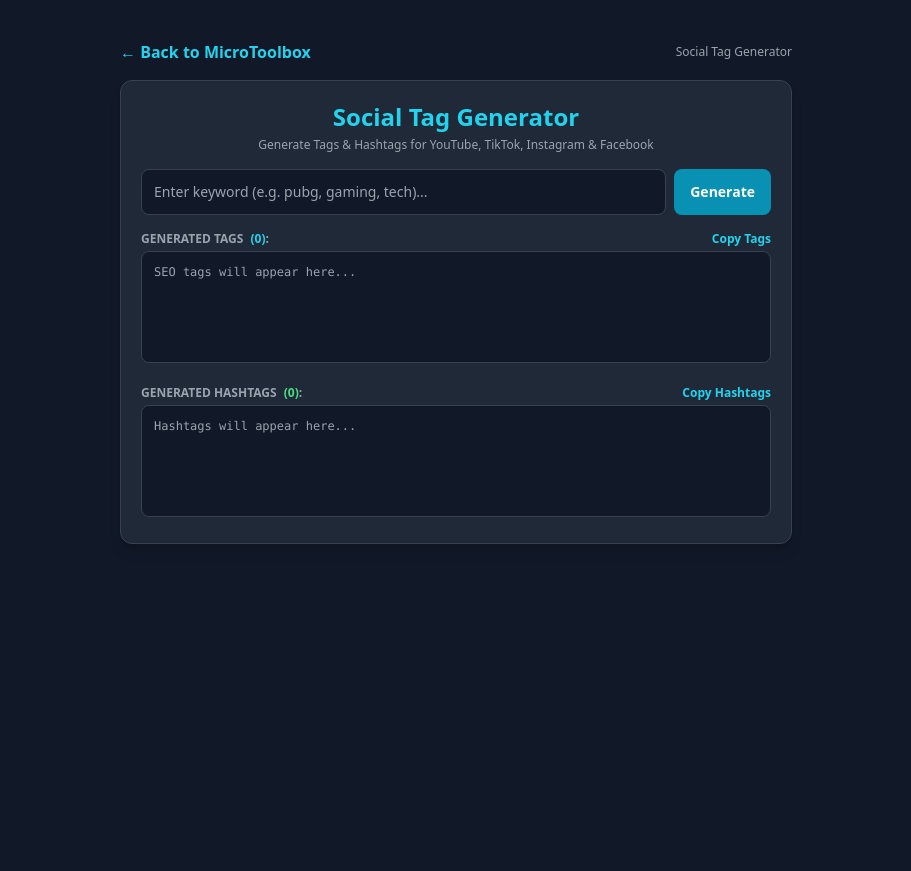
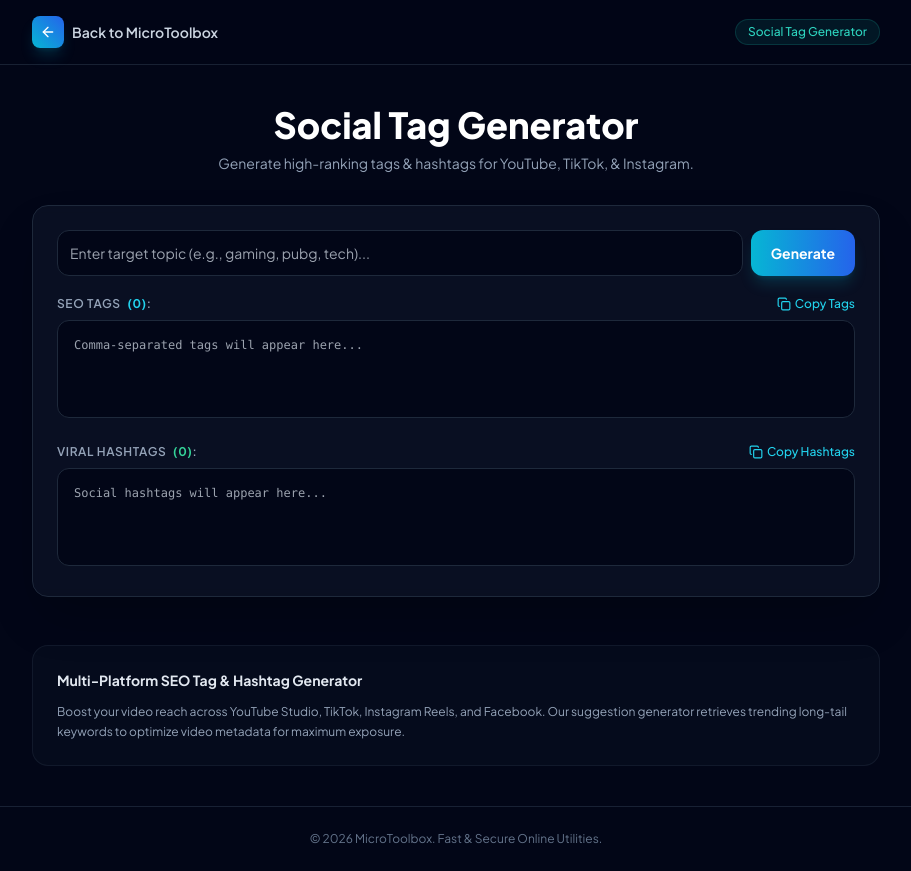
Before and after one commit to abdullah73018738-afk/microtoolbox, a plain HTML site: page tag-generator.html in a window 1280 px wide. Shown: the whole page, without its empty margins (184-1095 px from the left). Before the commit the page ends 800 px from the top, so only its background shows below. Drawn offline with nearby package versions, Linux system fonts and the light colour scheme.

Commit message:
Update tag-generator.html

```diff
--- a/tag-generator.html
+++ b/tag-generator.html
@@ -1,70 +1,135 @@
 <!DOCTYPE html>
-<html lang="en">
+<html lang="en" class="dark">
 <head>
     <meta charset="UTF-8">
     <meta name="viewport" content="width=device-width, initial-scale=1.0">
+
+    <!-- Primary SEO Meta Tags -->
+    <title>Social Tag Generator & Viral Hashtag Generator - MicroToolbox</title>
+    <meta name="title" content="Social Tag Generator & Viral Hashtag Generator - MicroToolbox">
+    <meta name="description" content="Generate high-ranking viral tags and hashtags for YouTube, TikTok, Instagram Reels, and Facebook. Boost video SEO and organic reach with free auto-suggest keywords.">
+    <meta name="keywords" content="youtube tag generator, tiktok hashtag generator, instagram hashtag generator, viral tags generator, video seo tags, social media tag generator, free hashtag generator">
+    <meta name="robots" content="index, follow">
+    <meta name="author" content="MicroToolbox">
+
+    <!-- Canonical URL -->
     <link rel="canonical" href="https://abdullah73018738-afk.github.io/microtoolbox/tag-generator.html" />
-    <title>Multi-Platform Social Tag Generator - MicroToolbox</title>
-    <meta name="description" content="Generate viral tags and hashtags for YouTube, TikTok, Instagram, and Facebook automatically. Free and fast SEO tool.">
+
+    <!-- Open Graph / Social Share -->
+    <meta property="og:type" content="website">
+    <meta property="og:url" content="https://abdullah73018738-afk.github.io/microtoolbox/tag-generator.html">
+    <meta property="og:title" content="Social Tag Generator & Viral Hashtag Generator - MicroToolbox">
+    <meta property="og:description" content="Generate YouTube Studio SEO tags and social media hashtags instantly to increase views and channel growth.">
+    <meta property="og:image" content="https://images.unsplash.com/photo-1611162617213-7d7a39e9b1d7?auto=format&fit=crop&w=1200&h=630&q=80">
+
+    <!-- Schema.org Structured Data -->
+    <script type="application/ld+json">
+    {
+      "@context": "https://schema.org",
+      "@type": "WebApplication",
+      "name": "Social Tag Generator",
+      "url": "https://abdullah73018738-afk.github.io/microtoolbox/tag-generator.html",
+      "applicationCategory": "SEOApplication",
+      "operatingSystem": "All",
+      "browserRequirements": "Requires JavaScript",
+      "description": "Multi-platform tag and hashtag generator for YouTube, TikTok, and Instagram.",
+      "offers": {
+        "@type": "Offer",
+        "price": "0",
+        "priceCurrency": "USD"
+      }
+    }
+    </script>
+
+    <!-- Tailwind CSS & Lucide Icons -->
     <script src="https://cdn.tailwindcss.com"></script>
+    <script src="https://unpkg.com/lucide@latest"></script>
+    <link href="https://fonts.googleapis.com/css2?family=Plus+Jakarta+Sans:wght@400;500;600;700;800&display=swap" rel="stylesheet">
+    <style>
+        body { font-family: 'Plus Jakarta Sans', sans-serif; }
+    </style>
 </head>
-<body class="bg-gray-900 text-white min-h-screen flex flex-col items-center p-3 sm:p-6">
+<body class="bg-slate-950 text-slate-100 min-h-screen flex flex-col justify-between selection:bg-cyan-500 selection:text-white">
 
-    <!-- Header with Back Link -->
-    <header class="w-full max-w-2xl flex justify-between items-center my-4">
-        <a href="index.html" class="text-cyan-400 font-bold hover:underline">← Back to MicroToolbox</a>
-        <span class="text-xs text-gray-400">Social Tag Generator</span>
+    <!-- Header Navigation -->
+    <header class="w-full border-b border-slate-800/80 backdrop-blur-md sticky top-0 z-50 bg-slate-950/80">
+        <div class="max-w-4xl mx-auto px-4 sm:px-6 h-16 flex items-center justify-between">
+            <a href="index.html" class="flex items-center gap-2 group">
+                <div class="w-8 h-8 rounded-lg bg-gradient-to-tr from-cyan-500 to-blue-600 flex items-center justify-center shadow-lg shadow-cyan-500/20 group-hover:scale-105 transition-transform">
+                    <i data-lucide="arrow-left" class="w-4 h-4 text-white"></i>
+                </div>
+                <span class="text-sm font-semibold text-slate-300 group-hover:text-white transition-colors">Back to MicroToolbox</span>
+            </a>
+            <span class="inline-flex items-center gap-1.5 px-3 py-1 rounded-full text-xs font-medium bg-teal-500/10 text-teal-400 border border-teal-500/20">
+                Social Tag Generator
+            </span>
+        </div>
     </header>
 
-    <main class="w-full max-w-2xl">
-        <section class="bg-gray-800 p-4 sm:p-5 rounded-xl shadow-lg border border-gray-700 mb-6">
-            <h1 class="text-xl sm:text-2xl font-bold text-cyan-400 text-center mb-1">Social Tag Generator</h1>
-            <p class="text-gray-400 text-center mb-4 text-xs">Generate Tags & Hashtags for YouTube, TikTok, Instagram & Facebook</p>
+    <!-- Main Tool Container -->
+    <main class="max-w-4xl mx-auto px-4 sm:px-6 py-10 flex-1 w-full">
+        <div class="text-center mb-8">
+            <h1 class="text-2xl sm:text-4xl font-black text-white mb-2">Social Tag Generator</h1>
+            <p class="text-slate-400 text-xs sm:text-sm">Generate high-ranking tags & hashtags for YouTube, TikTok, & Instagram.</p>
+        </div>
 
+        <div class="bg-slate-900/60 border border-slate-800 rounded-2xl p-4 sm:p-6 shadow-2xl backdrop-blur-sm space-y-5">
+            <!-- Search Input -->
             <div class="flex gap-2 relative">
                 <div class="relative w-full">
-                    <input type="text" id="tagInput" placeholder="Enter keyword (e.g. pubg, gaming, tech)..."
-                        class="w-full p-2.5 sm:p-3 pr-8 rounded-lg bg-gray-900 text-gray-100 border border-gray-700 focus:outline-none focus:border-cyan-500 text-xs sm:text-sm">
-                    <button id="clearInputBtn" class="hidden absolute right-2.5 top-1/2 -translate-y-1/2 text-gray-400 hover:text-white font-bold text-sm">
-                        ✕
-                    </button>
+                    <input type="text" id="tagInput" placeholder="Enter target topic (e.g., gaming, pubg, tech)..."
+                        class="w-full p-3 pr-8 rounded-xl bg-slate-950 text-slate-100 border border-slate-800 focus:outline-none focus:border-cyan-500/50 text-xs sm:text-sm transition">
+                    <button id="clearInputBtn" class="hidden absolute right-3 top-1/2 -translate-y-1/2 text-slate-500 hover:text-white text-xs font-bold">✕</button>
                 </div>
-                <button id="generateTagsBtn" class="bg-cyan-600 hover:bg-cyan-500 text-white font-bold px-3 sm:px-4 rounded-lg transition text-xs sm:text-sm shrink-0">
+                <button id="generateTagsBtn" class="bg-gradient-to-r from-cyan-500 to-blue-600 hover:from-cyan-400 hover:to-blue-500 text-white font-bold px-5 rounded-xl transition text-xs sm:text-sm shrink-0 shadow-lg shadow-cyan-500/20">
                     Generate
                 </button>
             </div>
 
-            <!-- Tags Output -->
-            <div class="mt-4">
-                <div class="flex justify-between items-center mb-1">
-                    <label class="text-[10px] sm:text-xs text-gray-400 uppercase font-semibold">
-                        Generated Tags <span id="tagsCountBadge" class="text-cyan-400 font-bold ml-1">(0)</span>:
+            <!-- Generated Tags -->
+            <div>
+                <div class="flex justify-between items-center mb-2">
+                    <label class="text-xs font-semibold text-slate-400 uppercase tracking-wider">
+                        SEO Tags <span id="tagsCountBadge" class="text-cyan-400 font-bold ml-1">(0)</span>:
                     </label>
-                    <button id="copyTagsBtn" class="text-xs text-cyan-400 hover:text-cyan-300 font-semibold focus:outline-none">
-                        Copy Tags
+                    <button id="copyTagsBtn" class="text-xs text-cyan-400 hover:text-cyan-300 font-medium flex items-center gap-1">
+                        <i data-lucide="copy" class="w-3.5 h-3.5"></i>
+                        <span>Copy Tags</span>
                     </button>
                 </div>
-                <textarea id="tagsOutput" readonly placeholder="SEO tags will appear here..."
-                    class="w-full h-28 p-3 rounded-lg bg-gray-900 text-cyan-300 border border-gray-700 focus:outline-none font-mono text-xs whitespace-pre-wrap break-all resize-none"></textarea>
+                <textarea id="tagsOutput" readonly rows="4" placeholder="Comma-separated tags will appear here..."
+                    class="w-full p-4 rounded-xl bg-slate-950 text-cyan-300 border border-slate-800 font-mono text-xs focus:outline-none resize-none whitespace-pre-wrap break-all"></textarea>
             </div>
 
-            <!-- Hashtags Output -->
-            <div class="mt-4">
-                <div class="flex justify-between items-center mb-1">
-                    <label class="text-[10px] sm:text-xs text-gray-400 uppercase font-semibold">
-                        Generated Hashtags <span id="hashtagsCountBadge" class="text-green-400 font-bold ml-1">(0)</span>:
+            <!-- Generated Hashtags -->
+            <div>
+                <div class="flex justify-between items-center mb-2">
+                    <label class="text-xs font-semibold text-slate-400 uppercase tracking-wider">
+                        Viral Hashtags <span id="hashtagsCountBadge" class="text-emerald-400 font-bold ml-1">(0)</span>:
                     </label>
-                    <button id="copyHashtagsBtn" class="text-xs text-cyan-400 hover:text-cyan-300 font-semibold focus:outline-none">
-                        Copy Hashtags
+                    <button id="copyHashtagsBtn" class="text-xs text-cyan-400 hover:text-cyan-300 font-medium flex items-center gap-1">
+                        <i data-lucide="copy" class="w-3.5 h-3.5"></i>
+                        <span>Copy Hashtags</span>
                     </button>
                 </div>
-                <textarea id="hashtagsOutput" readonly placeholder="Hashtags will appear here..."
-                    class="w-full h-28 p-3 rounded-lg bg-gray-900 text-green-400 border border-gray-700 focus:outline-none font-mono text-xs whitespace-pre-wrap break-all resize-none"></textarea>
+                <textarea id="hashtagsOutput" readonly rows="4" placeholder="Social hashtags will appear here..."
+                    class="w-full p-4 rounded-xl bg-slate-950 text-emerald-400 border border-slate-800 font-mono text-xs focus:outline-none resize-none whitespace-pre-wrap break-all"></textarea>
             </div>
-        </section>
+        </div>
+
+        <!-- SEO Article Footer -->
+        <article class="mt-12 p-6 rounded-2xl bg-slate-900/30 border border-slate-800/50 text-xs text-slate-400 leading-relaxed space-y-3">
+            <h2 class="text-sm font-bold text-slate-200">Multi-Platform SEO Tag & Hashtag Generator</h2>
+            <p>Boost your video reach across YouTube Studio, TikTok, Instagram Reels, and Facebook. Our suggestion generator retrieves trending long-tail keywords to optimize video metadata for maximum exposure.</p>
+        </article>
     </main>
 
+    <footer class="w-full border-t border-slate-800/80 bg-slate-950 py-6 text-center text-xs text-slate-500">
+        <p>© 2026 MicroToolbox. Fast & Secure Online Utilities.</p>
+    </footer>
+
     <script>
+        lucide.createIcons();
         const tagInput = document.getElementById('tagInput');
         const clearInputBtn = document.getElementById('clearInputBtn');
         const generateTagsBtn = document.getElementById('generateTagsBtn');
@@ -85,11 +150,12 @@
             tagInput.focus();
         });
 
-        function copyToClipboard(textarea, btn, defaultText) {
+        function copyToClipboard(textarea, btn) {
             if (!textarea.value || textarea.value.startsWith('Please')) return;
             navigator.clipboard.writeText(textarea.value).then(() => {
-                btn.textContent = 'Copied!';
-                setTimeout(() => { btn.textContent = defaultText; }, 2000);
+                const span = btn.querySelector('span');
+                span.textContent = 'Copied!';
+                setTimeout(() => { span.textContent = btn.id === 'copyTagsBtn' ? 'Copy Tags' : 'Copy Hashtags'; }, 2000);
             });
         }
 
@@ -180,8 +246,8 @@
             }
         });
 
-        copyTagsBtn.addEventListener('click', () => copyToClipboard(tagsOutput, copyTagsBtn, 'Copy Tags'));
-        copyHashtagsBtn.addEventListener('click', () => copyToClipboard(hashtagsOutput, copyHashtagsBtn, 'Copy Hashtags'));
+        copyTagsBtn.addEventListener('click', () => copyToClipboard(tagsOutput, copyTagsBtn));
+        copyHashtagsBtn.addEventListener('click', () => copyToClipboard(hashtagsOutput, copyHashtagsBtn));
     </script>
 </body>
 </html>
```
